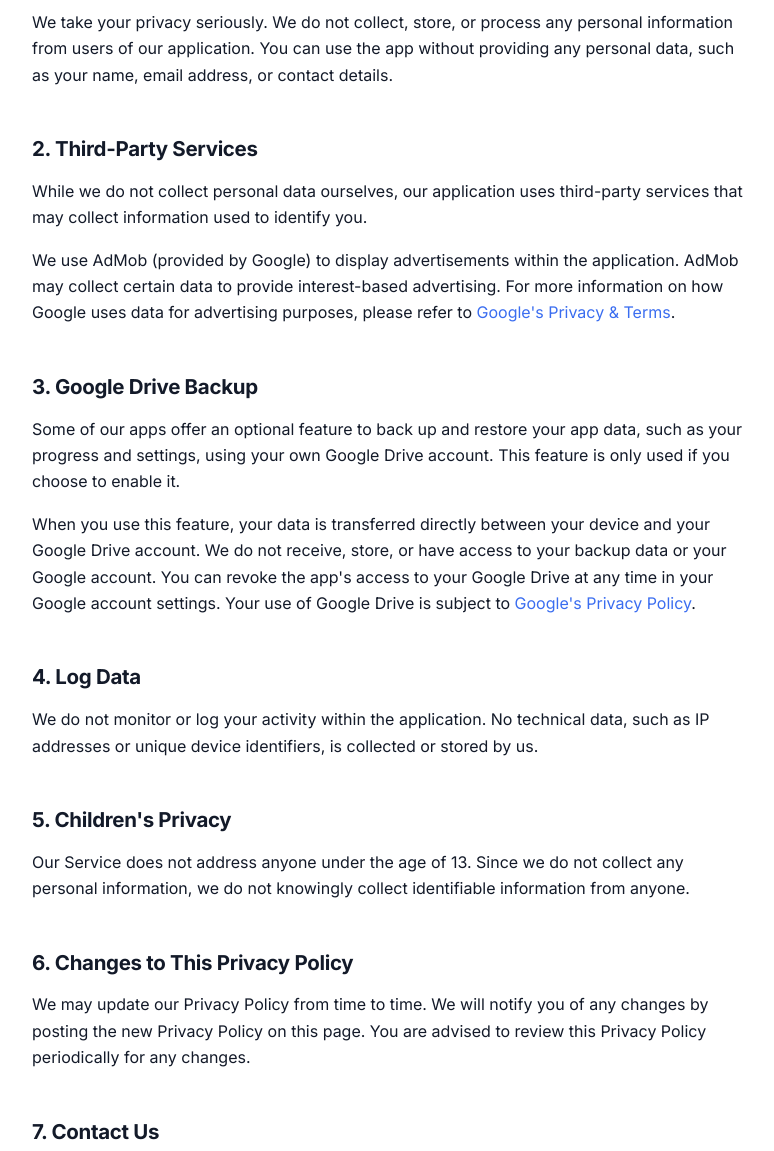
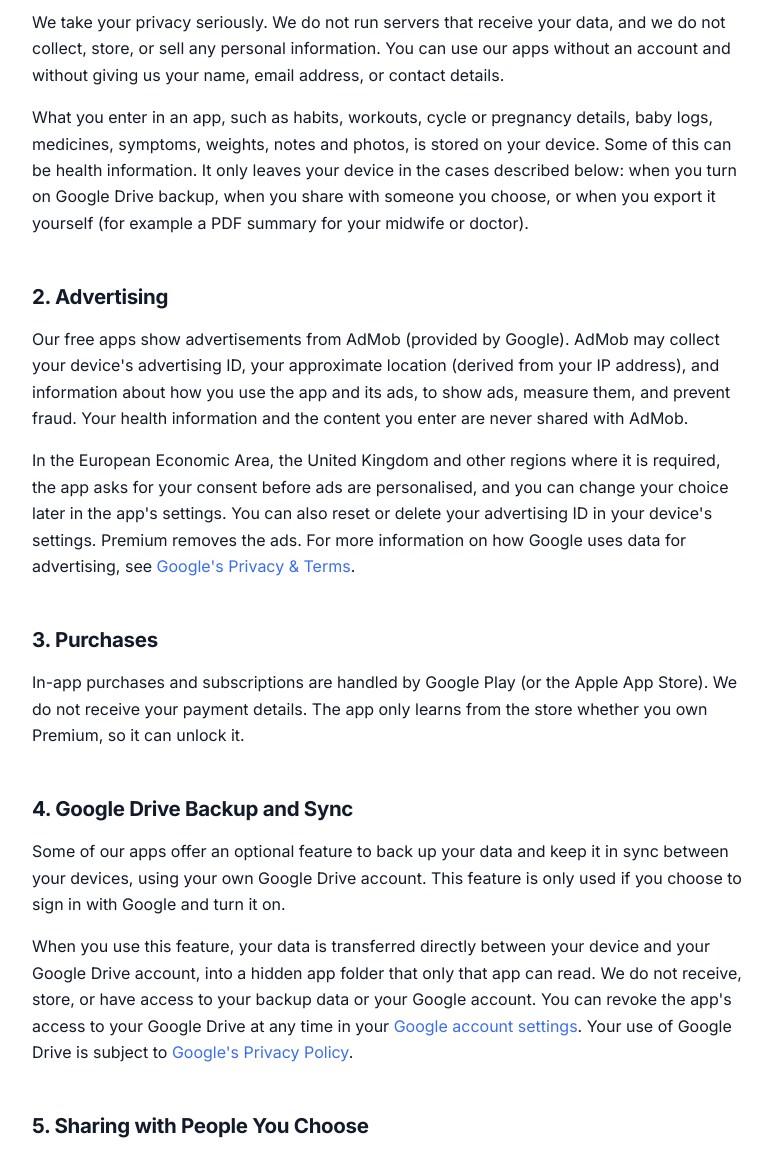
Before and after one commit to donnybrook180/domainpage, a plain HTML site: page privacy.html in a window 1280 px wide. Shown: the part 597-1748 px from the top of the page, without its empty margins (252-1026 px from the left). Drawn offline with Linux system fonts and the light colour scheme.

Commit message:
Privacy: ads, purchases, Drive sync, sharing, deleting your data
Co-Authored-By: Claude Opus 5.5 <noreply@anthropic.com>

```diff
--- a/privacy.html
+++ b/privacy.html
@@ -34,7 +34,7 @@
       <div class="container">
         <p class="eyebrow">Legal</p>
         <h1>Privacy Policy for Sonatris Limited apps</h1>
-        <p class="updated">Last updated: October 3, 2026</p>
+        <p class="updated">Last updated: November 14, 2026</p>
       </div>
     </section>
 
@@ -49,63 +49,129 @@
 
         <h2>1. Information Collection and Use</h2>
         <p>
-          We take your privacy seriously. We do not collect, store, or process
-          any personal information from users of our application. You can use
-          the app without providing any personal data, such as your name, email
-          address, or contact details.
+          We take your privacy seriously. We do not run servers that receive
+          your data, and we do not collect, store, or sell any personal
+          information. You can use our apps without an account and without
+          giving us your name, email address, or contact details.
+        </p>
+        <p>
+          What you enter in an app, such as habits, workouts, cycle or
+          pregnancy details, baby logs, medicines, symptoms, weights, notes and
+          photos, is stored on your device. Some of this can be health
+          information. It only leaves your device in the cases described below:
+          when you turn on Google Drive backup, when you share with someone you
+          choose, or when you export it yourself (for example a PDF summary for
+          your midwife or doctor).
         </p>
 
-        <h2>2. Third-Party Services</h2>
+        <h2>2. Advertising</h2>
         <p>
-          While we do not collect personal data ourselves, our application uses
-          third-party services that may collect information used to identify you.
+          Our free apps show advertisements from AdMob (provided by Google).
+          AdMob may collect your device's advertising ID, your approximate
+          location (derived from your IP address), and information about how
+          you use the app and its ads, to show ads, measure them, and prevent
+          fraud. Your health information and the content you enter are never
+          shared with AdMob.
         </p>
         <p>
-          We use AdMob (provided by Google) to display advertisements within the
-          application. AdMob may collect certain data to provide interest-based
-          advertising. For more information on how Google uses data for
-          advertising purposes, please refer to
+          In the European Economic Area, the United Kingdom and other regions
+          where it is required, the app asks for your consent before ads are
+          personalised, and you can change your choice later in the app's
+          settings. You can also reset or delete your advertising ID in your
+          device's settings. Premium removes the ads. For more information on
+          how Google uses data for advertising, see
           <a href="https://policies.google.com/technologies/ads" target="_blank" rel="noopener noreferrer">Google's Privacy &amp; Terms</a>.
         </p>
 
-        <h2>3. Google Drive Backup</h2>
+        <h2>3. Purchases</h2>
         <p>
-          Some of our apps offer an optional feature to back up and restore
-          your app data, such as your progress and settings, using your own
-          Google Drive account. This feature is only used if you choose to
-          enable it.
+          In-app purchases and subscriptions are handled by Google Play (or the
+          Apple App Store). We do not receive your payment details. The app
+          only learns from the store whether you own Premium, so it can unlock
+          it.
+        </p>
+
+        <h2>4. Google Drive Backup and Sync</h2>
+        <p>
+          Some of our apps offer an optional feature to back up your data and
+          keep it in sync between your devices, using your own Google Drive
+          account. This feature is only used if you choose to sign in with
+          Google and turn it on.
         </p>
         <p>
           When you use this feature, your data is transferred directly between
-          your device and your Google Drive account. We do not receive, store,
-          or have access to your backup data or your Google account. You can
-          revoke the app's access to your Google Drive at any time in your
-          Google account settings. Your use of Google Drive is subject to
+          your device and your Google Drive account, into a hidden app folder
+          that only that app can read. We do not receive, store, or have access
+          to your backup data or your Google account. You can revoke the app's
+          access to your Google Drive at any time in your
+          <a href="https://myaccount.google.com/permissions" target="_blank" rel="noopener noreferrer">Google account settings</a>.
+          Your use of Google Drive is subject to
           <a href="https://policies.google.com/privacy" target="_blank" rel="noopener noreferrer">Google's Privacy Policy</a>.
         </p>
 
-        <h2>4. Log Data</h2>
+        <h2>5. Sharing with People You Choose</h2>
+        <p>
+          Some of our apps let you share data with people you invite, for
+          example a pregnancy with your partner, a baby's log with family or a
+          nanny, or a medicine list with a carer. Sharing only happens if you
+          start it:
+        </p>
+        <ul>
+          <li>the shared data is kept in a file in the Google Drive of the person who shared it; the app can only see files it created or that you picked;</li>
+          <li>to invite someone you enter their email address, which the app gives to Google Drive to grant them access; Google may email them a notice. We do not receive or keep it;</li>
+          <li>the person you invite opens the invite through our join page at sonatris.org/join, which signs in with Google and opens the shared file in their browser; nothing passes through our servers;</li>
+          <li>only what the app puts in the shared file is shared; for example, My Pregnancy never shares your bump photos;</li>
+          <li>you can remove someone or stop sharing at any time, and anyone who joined can leave at any time.</li>
+        </ul>
+
+        <h2>6. Log Data</h2>
         <p>
           We do not monitor or log your activity within the application. No
           technical data, such as IP addresses or unique device identifiers, is
-          collected or stored by us.
+          collected or stored by us. Reminders and notifications are scheduled
+          on your device.
         </p>
 
-        <h2>5. Children's Privacy</h2>
+        <h2 id="delete">7. Keeping and Deleting Your Data</h2>
         <p>
-          Our Service does not address anyone under the age of 13. Since we do
-          not collect any personal information, we do not knowingly collect
-          identifiable information from anyone.
+          Your data stays until you delete it. Because we do not hold any of
+          it, you can delete all of it yourself:
+        </p>
+        <ul>
+          <li><strong>In the app:</strong> Profile &rarr; <em>Clear all data</em> deletes everything you tracked on this device and, with sync on, on your other synced devices.</li>
+          <li><strong>Google Drive backup:</strong> open <a href="https://drive.google.com" target="_blank" rel="noopener noreferrer">Google Drive</a> on the web &rarr; Settings &rarr; Manage apps &rarr; the app &rarr; Options &rarr; <em>Delete hidden app data</em>.</li>
+          <li><strong>Shared files:</strong> stop sharing in the app, or delete the shared file or folder from your Google Drive.</li>
+          <li><strong>Google access:</strong> remove the app in your <a href="https://myaccount.google.com/permissions" target="_blank" rel="noopener noreferrer">Google account settings</a>.</li>
+          <li><strong>Uninstalling</strong> the app deletes the data on that device.</li>
+        </ul>
+        <p>
+          Data collected by AdMob is kept and deleted by Google under
+          <a href="https://policies.google.com/privacy" target="_blank" rel="noopener noreferrer">Google's Privacy Policy</a>.
+          If you need help, email us at the address below.
         </p>
 
-        <h2>6. Changes to This Privacy Policy</h2>
+        <h2>8. Health Information</h2>
+        <p>
+          Our apps are for information and tracking only. They are not medical
+          devices and do not give medical advice. We never sell your data or
+          use your health information for advertising.
+        </p>
+
+        <h2>9. Children's Privacy</h2>
+        <p>
+          Our Service does not address anyone under the age of 13, and our
+          pregnancy app is meant for adults. We do not knowingly collect
+          personal information from children.
+        </p>
+
+        <h2>10. Changes to This Privacy Policy</h2>
         <p>
           We may update our Privacy Policy from time to time. We will notify you
           of any changes by posting the new Privacy Policy on this page. You are
           advised to review this Privacy Policy periodically for any changes.
         </p>
 
-        <h2>7. Contact Us</h2>
+        <h2>11. Contact Us</h2>
         <p>If you have any questions about this Privacy Policy, please contact us:</p>
         <ul class="contact-list">
           <li><strong>Company:</strong> Sonatris Limited</li>
```
